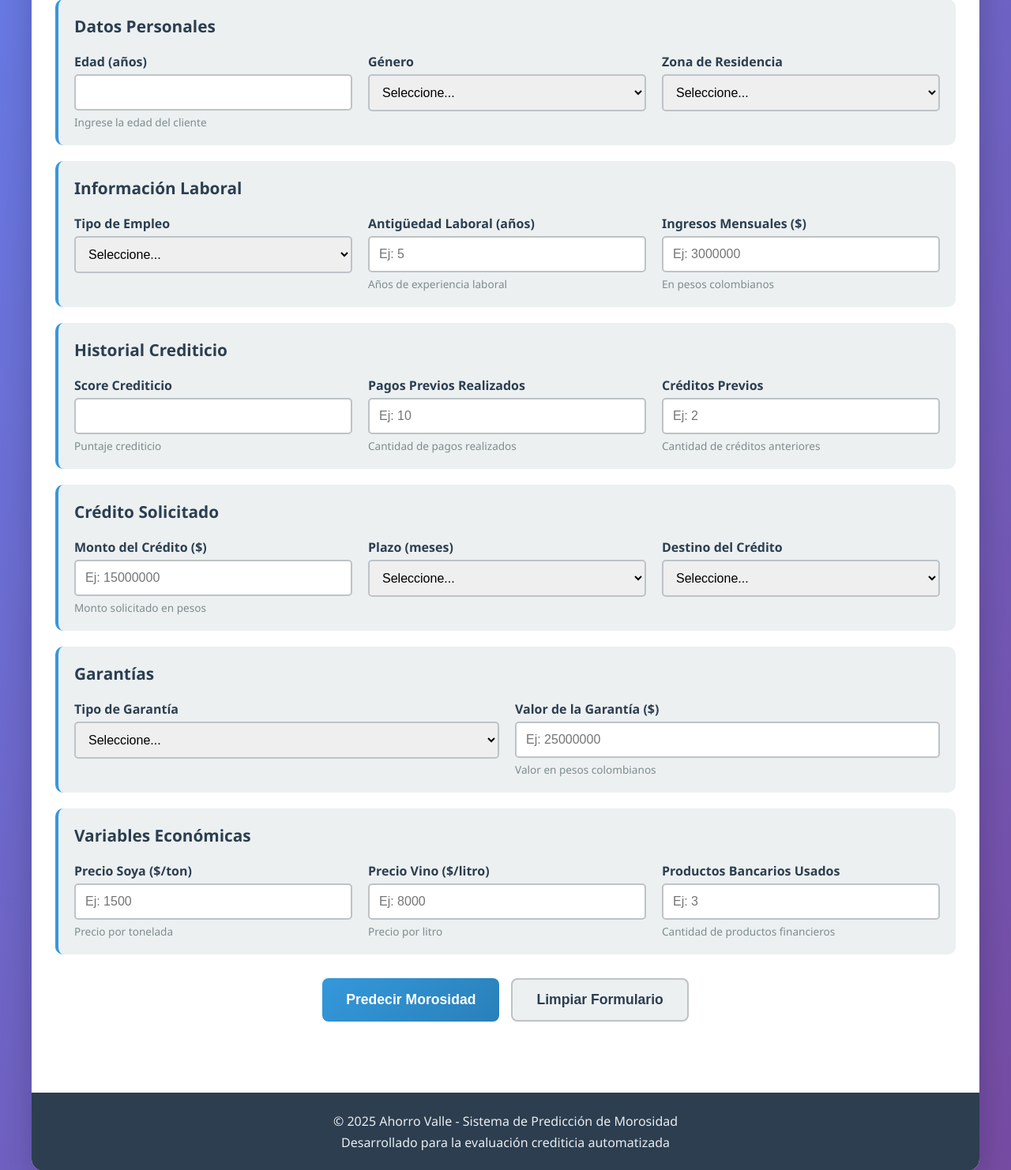
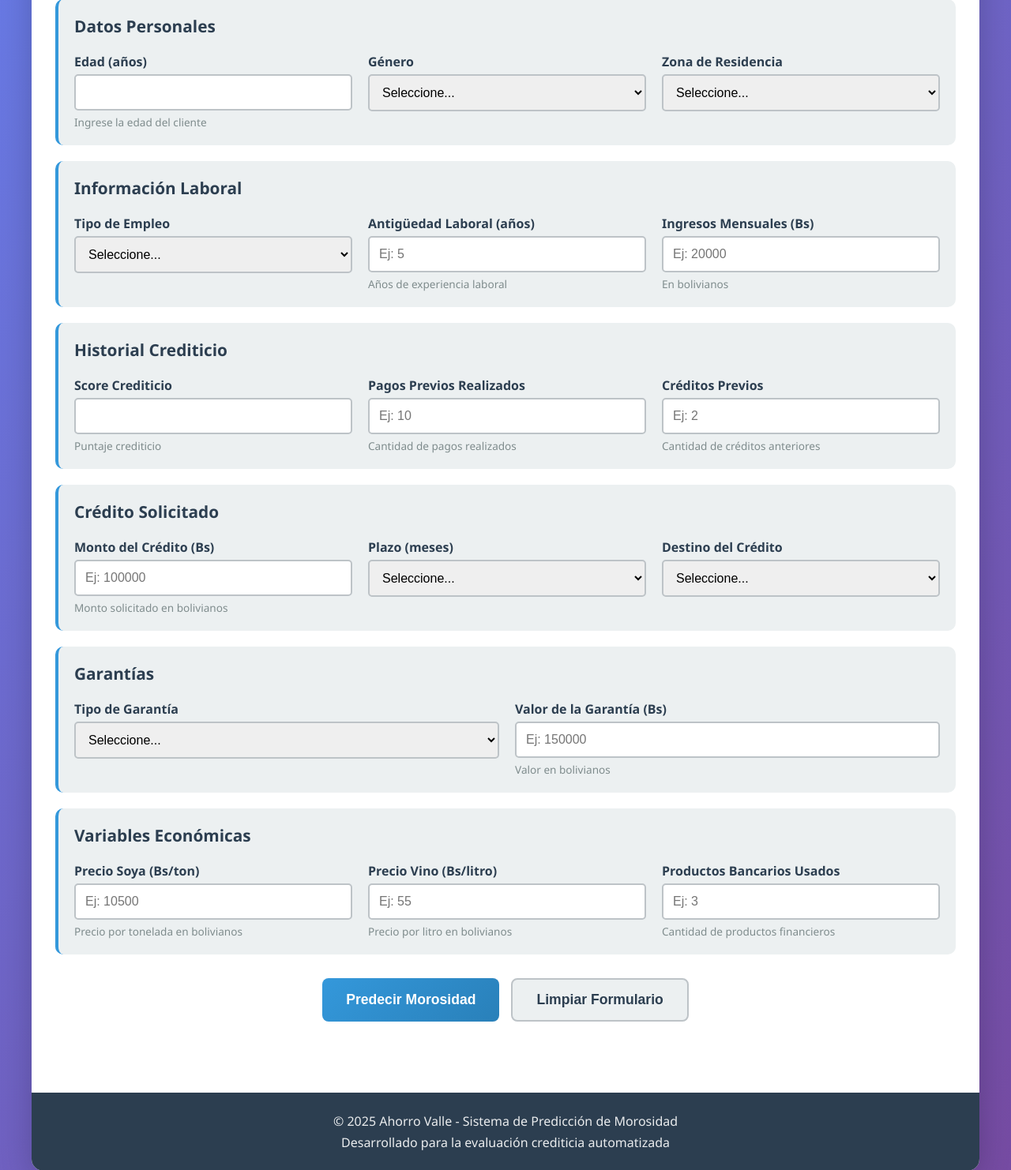
Before and after one commit to carmendez-dev/Predicci-n-de-morosidad-en-Cooperativa, a Flask app: page / in a window 1280 px wide. Shown: the part 322-1804 px from the top of the page at 79% size. Run offline with Flask 3, Linux system fonts and the light colour scheme.

Commit message:
Actualización de moneda a bolivianos y corrección de campos
- Cambio de pesos colombianos (COP) a bolivianos (Bs) en todos los campos monetarios
- Actualización de placeholders con valores apropiados para Bolivia
- Ingresos, monto de crédito, valor de garantía, precios en bolivianos
- Campos de entrada completamente libres sin restricciones de validación
- Organización de documentación en carpeta document/

```diff
--- a/templates/index.html
+++ b/templates/index.html
@@ -78,9 +78,9 @@
                             </div>
 
                             <div class="form-group">
-                                <label for="ingresos">Ingresos Mensuales ($)</label>
-                                <input type="text" id="ingresos" name="ingresos" placeholder="Ej: 3000000">
-                                <small>En pesos colombianos</small>
+                                <label for="ingresos">Ingresos Mensuales (Bs)</label>
+                                <input type="text" id="ingresos" name="ingresos" placeholder="Ej: 20000">
+                                <small>En bolivianos</small>
                             </div>
                         </div>
                     </div>
@@ -114,9 +114,9 @@
                         <h3>Crédito Solicitado</h3>
                         <div class="form-grid">
                             <div class="form-group">
-                                <label for="monto_credito">Monto del Crédito ($)</label>
-                                <input type="text" id="monto_credito" name="monto_credito" placeholder="Ej: 15000000">
-                                <small>Monto solicitado en pesos</small>
+                                <label for="monto_credito">Monto del Crédito (Bs)</label>
+                                <input type="text" id="monto_credito" name="monto_credito" placeholder="Ej: 100000">
+                                <small>Monto solicitado en bolivianos</small>
                             </div>
 
                             <div class="form-group">
@@ -159,9 +159,9 @@
                             </div>
 
                             <div class="form-group">
-                                <label for="valor_garantia">Valor de la Garantía ($)</label>
-                                <input type="text" id="valor_garantia" name="valor_garantia" placeholder="Ej: 25000000">
-                                <small>Valor en pesos colombianos</small>
+                                <label for="valor_garantia">Valor de la Garantía (Bs)</label>
+                                <input type="text" id="valor_garantia" name="valor_garantia" placeholder="Ej: 150000">
+                                <small>Valor en bolivianos</small>
                             </div>
                         </div>
                     </div>
@@ -171,15 +171,15 @@
                         <h3>Variables Económicas</h3>
                         <div class="form-grid">
                             <div class="form-group">
-                                <label for="precio_soya">Precio Soya ($/ton)</label>
-                                <input type="text" id="precio_soya" name="precio_soya" placeholder="Ej: 1500">
-                                <small>Precio por tonelada</small>
+                                <label for="precio_soya">Precio Soya (Bs/ton)</label>
+                                <input type="text" id="precio_soya" name="precio_soya" placeholder="Ej: 10500">
+                                <small>Precio por tonelada en bolivianos</small>
                             </div>
 
                             <div class="form-group">
-                                <label for="precio_vino">Precio Vino ($/litro)</label>
-                                <input type="text" id="precio_vino" name="precio_vino" placeholder="Ej: 8000">
-                                <small>Precio por litro</small>
+                                <label for="precio_vino">Precio Vino (Bs/litro)</label>
+                                <input type="text" id="precio_vino" name="precio_vino" placeholder="Ej: 55">
+                                <small>Precio por litro en bolivianos</small>
                             </div>
 
                             <div class="form-group">
```
Also changed, not shown: static/js/main.js (+1 -38 lines), document/DIAGRAMAS_SISTEMA.md (renamed from DIAGRAMAS_SISTEMA.md), document/DOCUMENTACION_TECNICA.md (renamed from DOCUMENTACION_TECNICA.md), document/GUIA_RAPIDA.md (renamed from GUIA_RAPIDA.md), document/MANEJO_ERRORES.md (renamed from MANEJO_ERRORES.md), document/MANUAL_USUARIO.md (renamed from MANUAL_USUARIO.md), document/PROCESAMIENTO_TIEMPO_REAL.md (renamed from PROCESAMIENTO_TIEMPO_REAL.md), document/README_APP.md (renamed from README_APP.md).
